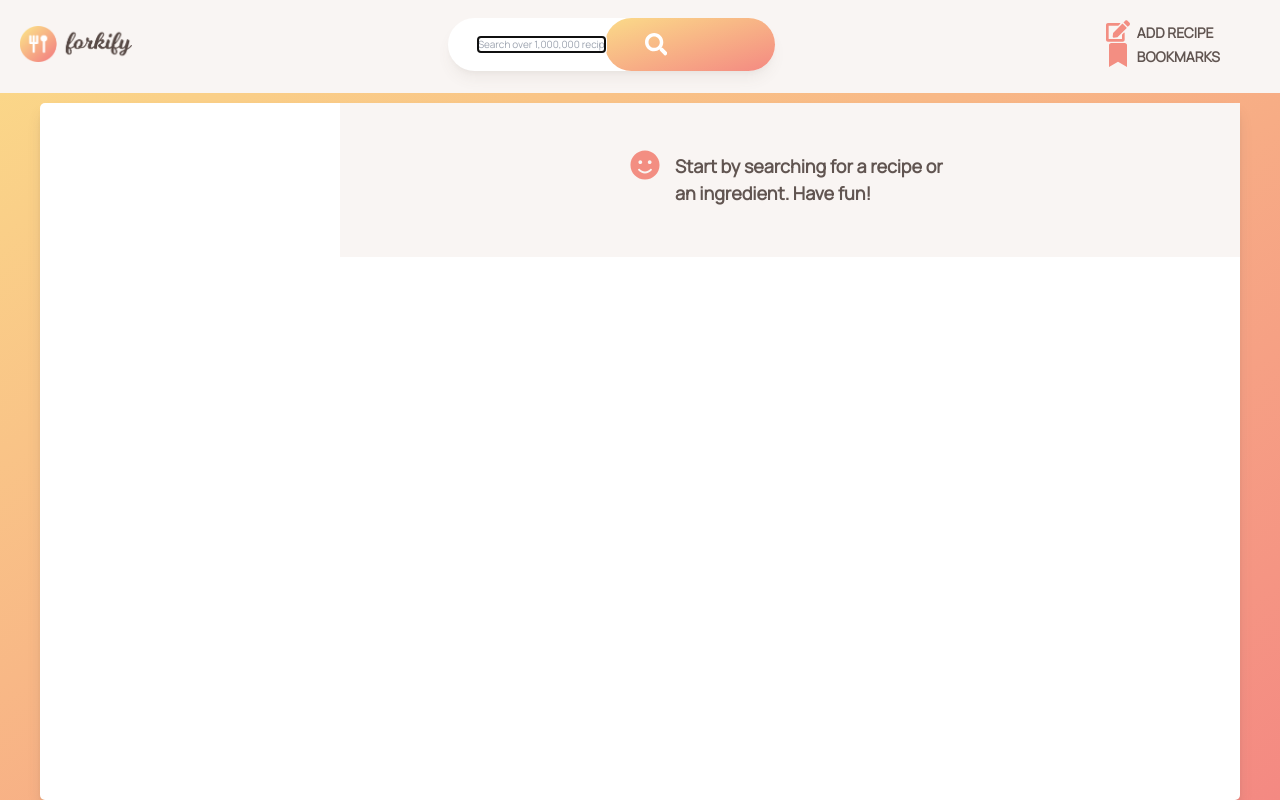
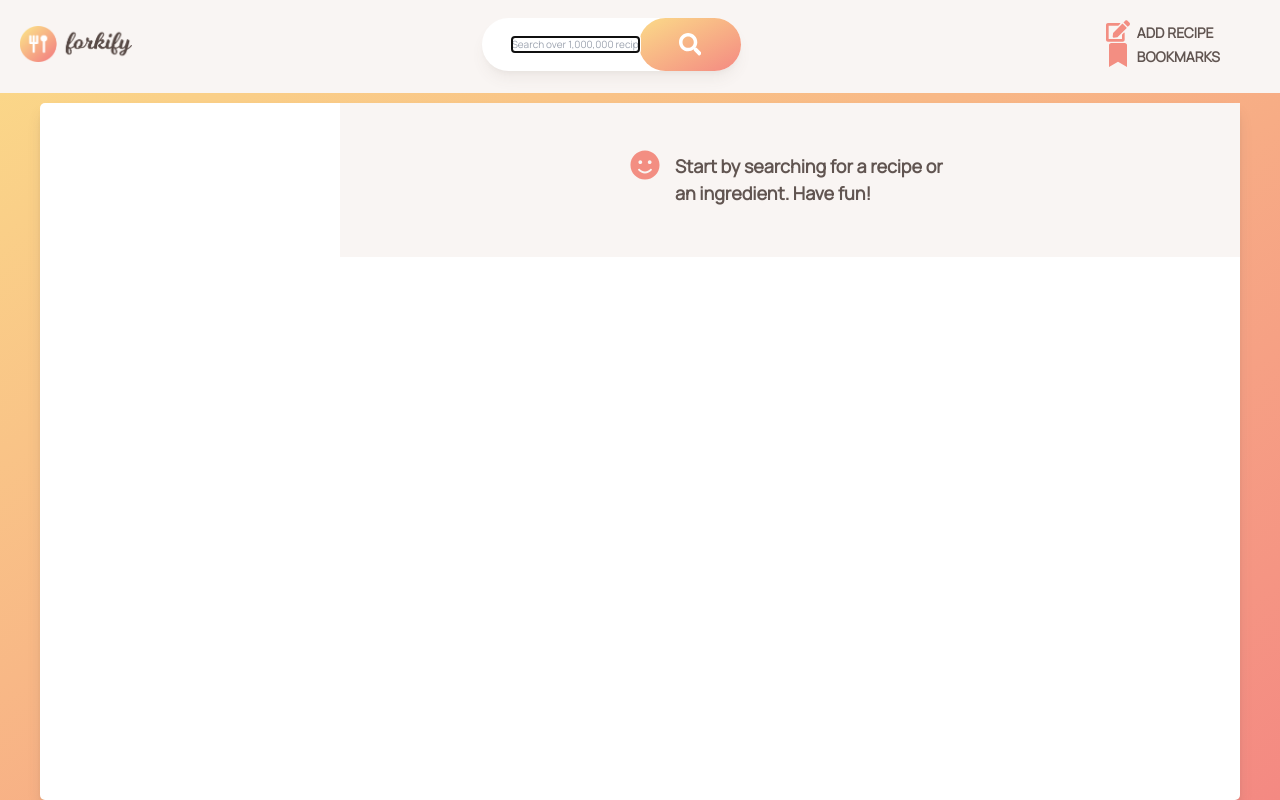
Before and after one commit to jessejuwe/forkify, a Next.js app: page / in a window 1280 px wide. Shown: the top 800 px of the page. Built offline with nearby package versions, Linux system fonts and the light colour scheme.

Commit message:
responsiveness

```diff
--- a/sass/_header.scss
+++ b/sass/_header.scss
@@ -28,7 +28,7 @@
 
       .search__icon {
         span {
-          @apply hidden md:inline;
+          @apply hidden md:visible;
         }
       }
     }
```
